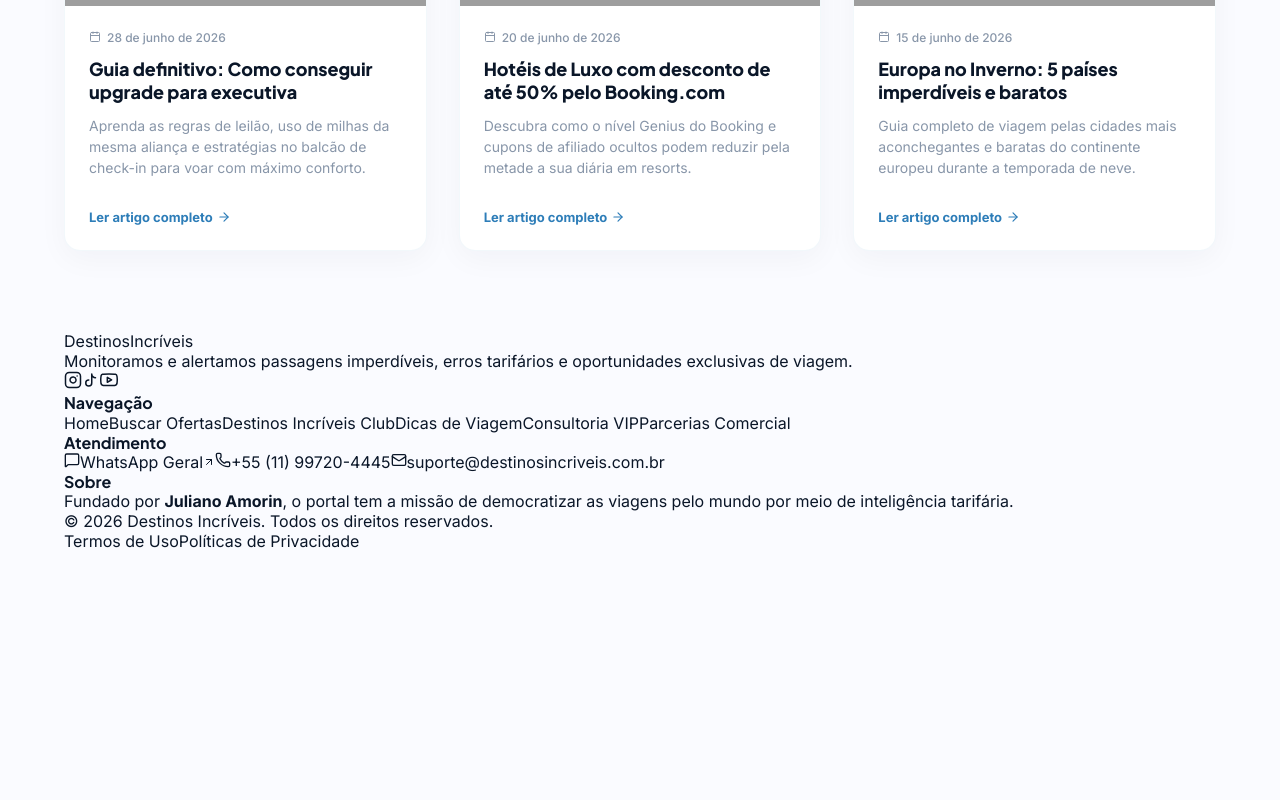
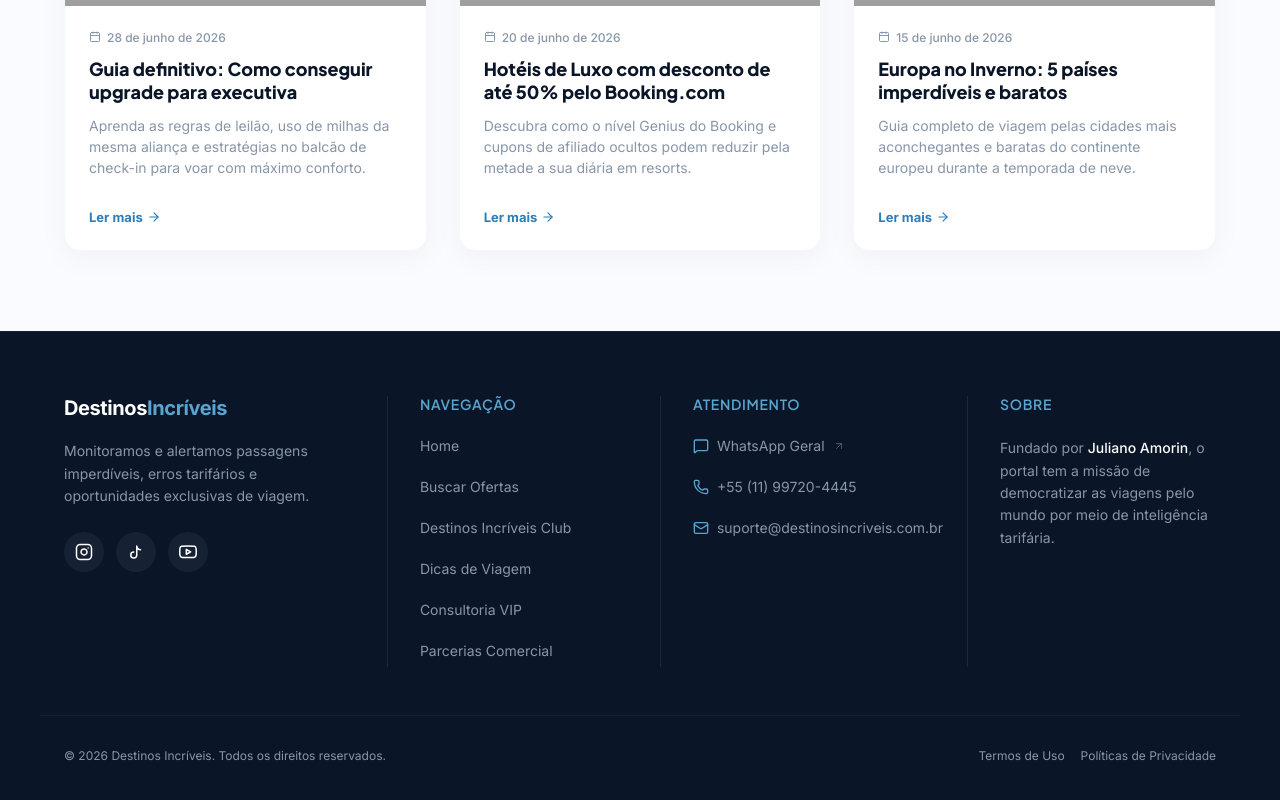
Before and after one commit to destinosincriveisofc/destinosincriveis, a Next.js app: page /blog in a window 1280 px wide. Shown: the part 1116-1916 px from the top of the page. Before the commit the page ends 1667 px from the top, so only its background shows below. Built offline with nearby package versions, Linux system fonts and the light colour scheme; grey boxes are pictures that could not be loaded.

Commit message:
fix: correção do footer, links de navegação e preço do clube R9,90

```diff
--- a/src/app/club/page.tsx
+++ b/src/app/club/page.tsx
@@ -36,7 +36,7 @@ export default function ClubPage() {
   const plans = [
     {
       name: "Assinatura Mensal",
-      price: "R$ 29,90",
+      price: "R$ 19,90",
       period: "por mês",
       description: "Ideal para testar e planejar sua próxima viagem.",
       link: "https://pay.kiwify.com.br/HFIXsiL",
--- a/src/components/BlogCard.tsx
+++ b/src/components/BlogCard.tsx
@@ -50,8 +50,8 @@ export default function BlogCard({ article }: BlogCardProps) {
         </p>
 
         <div className={styles.footer}>
-          <Link href={`/blog/${article.slug}`} className={styles.link}>
-            <span>Ler artigo completo</span>
+          <Link href="/blog" className={styles.link}>
+            <span>Ler mais</span>
             <ArrowRight size={14} className={styles.linkIcon} />
           </Link>
         </div>
--- /dev/null
+++ b/src/components/Footer.module.css
@@ -0,0 +1,175 @@
+.footer {
+  background-color: #0A1628;
+  color: #ffffff;
+  padding: 64px 0 48px 0;
+  border-top: 1px solid rgba(91, 164, 207, 0.1);
+  font-family: inherit;
+}
+
+.container {
+  max-width: 1200px;
+  margin: 0 auto;
+  padding: 0 24px;
+  display: grid;
+  grid-template-columns: 1fr;
+  gap: 32px;
+}
+
+@media (min-width: 768px) {
+  .container {
+    grid-template-columns: 1.2fr 1fr 1fr 1fr;
+    gap: 24px;
+  }
+}
+
+.column {
+  display: flex;
+  flex-direction: column;
+  gap: 16px;
+}
+
+/* Separação visual clara entre as colunas no desktop */
+@media (min-width: 768px) {
+  .borderLeft {
+    border-left: 1px solid rgba(255, 255, 255, 0.08);
+    padding-left: 32px;
+  }
+}
+
+.brand {
+  font-size: 1.25rem;
+  font-weight: 700;
+  letter-spacing: -0.02em;
+  color: #ffffff;
+  display: inline-block;
+  margin-bottom: 4px;
+}
+
+.logoHighlight {
+  color: #5BA4CF;
+}
+
+.brandDesc {
+  color: #8896A9;
+  font-size: 0.875rem;
+  line-height: 1.6;
+  max-width: 280px;
+}
+
+.founder {
+  color: #ffffff;
+  font-weight: 500;
+}
+
+.socials {
+  display: flex;
+  align-items: center;
+  gap: 12px;
+  margin-top: 8px;
+}
+
+.socialLink {
+  width: 40px;
+  height: 40px;
+  border-radius: 50%;
+  background-color: rgba(255, 255, 255, 0.05);
+  display: flex;
+  align-items: center;
+  justify-content: center;
+  color: #ffffff;
+  transition: all 0.3s ease;
+}
+
+.socialLink:hover {
+  background-color: #5BA4CF;
+  color: #0A1628;
+  transform: translateY(-2px);
+}
+
+.title {
+  font-size: 0.875rem;
+  font-weight: 600;
+  text-transform: uppercase;
+  letter-spacing: 0.05em;
+  color: #5BA4CF;
+  margin-bottom: 8px;
+}
+
+/* display: flex e gap: 16px nos grupos de links de navegação */
+.navGroup {
+  display: flex;
+  flex-direction: column;
+  gap: 16px;
+}
+
+/* display: block ou margin-bottom: 8px em cada link individual */
+.link {
+  display: block;
+  margin-bottom: 8px;
+  font-size: 0.875rem;
+  color: #8896A9;
+  transition: color 0.2s ease;
+  width: fit-content;
+}
+
+.link:hover {
+  color: #ffffff;
+}
+
+.supportLink {
+  display: flex;
+  align-items: center;
+  gap: 8px;
+  margin-bottom: 8px;
+  font-size: 0.875rem;
+  color: #8896A9;
+  transition: color 0.2s ease;
+  width: fit-content;
+}
+
+.supportLink:hover {
+  color: #ffffff;
+}
+
+.iconBlue {
+  color: #5BA4CF;
+  flex-shrink: 0;
+}
+
+.iconOpacity {
+  opacity: 0.5;
+}
+
+.bottomBar {
+  max-width: 1200px;
+  margin: 48px auto 0 auto;
+  padding: 32px 24px 0 24px;
+  border-top: 1px solid rgba(255, 255, 255, 0.05);
+  display: flex;
+  flex-direction: column;
+  gap: 16px;
+  font-size: 0.75rem;
+  color: #8896A9;
+}
+
+@media (min-width: 768px) {
+  .bottomBar {
+    flex-direction: row;
+    justify-content: space-between;
+    align-items: center;
+    gap: 0;
+  }
+}
+
+.bottomLinks {
+  display: flex;
+  gap: 16px;
+}
+
+.bottomLink {
+  transition: color 0.2s ease;
+}
+
+.bottomLink:hover {
+  color: #ffffff;
+}
--- a/src/components/Footer.tsx
+++ b/src/components/Footer.tsx
@@ -1,27 +1,28 @@
 import React from 'react';
 import Link from 'next/link';
 import { Mail, Phone, MessageSquare, ArrowUpRight } from 'lucide-react';
+import styles from './Footer.module.css';
 
 export default function Footer() {
   return (
-    <footer className="bg-[#0A1628] text-white py-16 border-t border-[#5BA4CF]/10">
-      <div className="container grid grid-cols-1 md:grid-cols-4 gap-12">
+    <footer className={styles.footer}>
+      <div className={styles.container}>
         {/* Brand */}
-        <div className="flex flex-col gap-4">
-          <Link href="/" className="text-xl font-bold tracking-tight text-white">
-            Destinos<span className="text-[#5BA4CF]">Incríveis</span>
+        <div className={styles.column}>
+          <Link href="/" className={styles.brand}>
+            Destinos<span className={styles.logoHighlight}>Incríveis</span>
           </Link>
-          <p className="text-[#8896A9] text-sm leading-relaxed max-w-xs">
+          <p className={styles.brandDesc}>
             Monitoramos e alertamos passagens imperdíveis, erros tarifários e oportunidades exclusivas de viagem.
           </p>
           {/* Social Links */}
-          <div className="flex items-center gap-3 mt-2">
+          <div className={styles.socials}>
             {/* Instagram */}
             <a
               href="https://www.instagram.com/destinosincriveis.ofc/"
               target="_blank"
               rel="noopener noreferrer"
-              className="w-10 h-10 rounded-full bg-white/5 flex items-center justify-center hover:bg-[#5BA4CF] hover:text-[#0A1628] transition-all"
+              className={styles.socialLink}
               aria-label="Instagram"
             >
               <svg xmlns="http://www.w3.org/2000/svg" width="18" height="18" viewBox="0 0 24 24" fill="none" stroke="currentColor" strokeWidth="2" strokeLinecap="round" strokeLinejoin="round">
@@ -35,7 +36,7 @@ export default function Footer() {
               href="https://www.tiktok.com/@destinosincriveis.ofc"
               target="_blank"
               rel="noopener noreferrer"
-              className="w-10 h-10 rounded-full bg-white/5 flex items-center justify-center hover:bg-[#5BA4CF] hover:text-[#0A1628] transition-all"
+              className={styles.socialLink}
               aria-label="TikTok"
             >
               <svg xmlns="http://www.w3.org/2000/svg" width="18" height="18" viewBox="0 0 24 24" fill="none" stroke="currentColor" strokeWidth="2" strokeLinecap="round" strokeLinejoin="round">
@@ -47,7 +48,7 @@ export default function Footer() {
               href="https://www.youtube.com/@destinosincriveis.oficial"
               target="_blank"
               rel="noopener noreferrer"
-              className="w-10 h-10 rounded-full bg-white/5 flex items-center justify-center hover:bg-[#5BA4CF] hover:text-[#0A1628] transition-all"
+              className={styles.socialLink}
               aria-label="YouTube"
             >
               <svg xmlns="http://www.w3.org/2000/svg" width="18" height="18" viewBox="0 0 24 24" fill="none" stroke="currentColor" strokeWidth="2" strokeLinecap="round" strokeLinejoin="round">
@@ -59,75 +60,75 @@ export default function Footer() {
         </div>
 
         {/* Quick Links */}
-        <div className="flex flex-col gap-4">
-          <h4 className="text-sm font-semibold uppercase tracking-wider text-[#5BA4CF]">Navegação</h4>
-          <nav className="flex flex-col gap-2.5">
-            <Link href="/" className="text-sm text-[#8896A9] hover:text-white transition-colors">
+        <div className={`${styles.column} ${styles.borderLeft}`}>
+          <h4 className={styles.title}>Navegação</h4>
+          <nav className={styles.navGroup}>
+            <Link href="/" className={styles.link}>
               Home
             </Link>
-            <Link href="/ofertas" className="text-sm text-[#8896A9] hover:text-white transition-colors">
+            <Link href="/ofertas" className={styles.link}>
               Buscar Ofertas
             </Link>
-            <Link href="/club" className="text-sm text-[#8896A9] hover:text-white transition-colors">
+            <Link href="/club" className={styles.link}>
               Destinos Incríveis Club
             </Link>
-            <Link href="/blog" className="text-sm text-[#8896A9] hover:text-white transition-colors">
+            <Link href="/blog" className={styles.link}>
               Dicas de Viagem
             </Link>
-            <Link href="/consultoria" className="text-sm text-[#8896A9] hover:text-white transition-colors">
+            <Link href="/consultoria" className={styles.link}>
               Consultoria VIP
             </Link>
-            <Link href="/parcerias" className="text-sm text-[#8896A9] hover:text-white transition-colors">
+            <Link href="/parcerias" className={styles.link}>
               Parcerias Comercial
             </Link>
           </nav>
         </div>
 
         {/* Support */}
-        <div className="flex flex-col gap-4">
-          <h4 className="text-sm font-semibold uppercase tracking-wider text-[#5BA4CF]">Atendimento</h4>
-          <div className="flex flex-col gap-3.5">
+        <div className={`${styles.column} ${styles.borderLeft}`}>
+          <h4 className={styles.title}>Atendimento</h4>
+          <div className={styles.navGroup}>
             <a
               href="https://wa.me/5511997204445"
               target="_blank"
               rel="noopener noreferrer"
-              className="flex items-center gap-2 text-sm text-[#8896A9] hover:text-white transition-colors"
+              className={styles.supportLink}
             >
-              <MessageSquare size={16} className="text-[#5BA4CF]" />
+              <MessageSquare size={16} className={styles.iconBlue} />
               <span>WhatsApp Geral</span>
-              <ArrowUpRight size={12} className="opacity-50" />
+              <ArrowUpRight size={12} className={styles.iconOpacity} />
             </a>
             <a
               href="tel:+5511997204445"
-              className="flex items-center gap-2 text-sm text-[#8896A9] hover:text-white transition-colors"
+              className={styles.supportLink}
             >
-              <Phone size={16} className="text-[#5BA4CF]" />
+              <Phone size={16} className={styles.iconBlue} />
               <span>+55 (11) 99720-4445</span>
             </a>
             <a
               href="mailto:suporte@destinosincriveis.com.br"
-              className="flex items-center gap-2 text-sm text-[#8896A9] hover:text-white transition-colors"
+              className={styles.supportLink}
             >
-              <Mail size={16} className="text-[#5BA4CF]" />
+              <Mail size={16} className={styles.iconBlue} />
               <span>suporte@destinosincriveis.com.br</span>
             </a>
           </div>
         </div>
 
         {/* Legal / Founder */}
-        <div className="flex flex-col gap-4">
-          <h4 className="text-sm font-semibold uppercase tracking-wider text-[#5BA4CF]">Sobre</h4>
-          <p className="text-sm text-[#8896A9] leading-relaxed">
-            Fundado por <strong className="text-white font-medium">Juliano Amorin</strong>, o portal tem a missão de democratizar as viagens pelo mundo por meio de inteligência tarifária.
+        <div className={`${styles.column} ${styles.borderLeft}`}>
+          <h4 className={styles.title}>Sobre</h4>
+          <p className={styles.brandDesc}>
+            Fundado por <strong className={styles.founder}>Juliano Amorin</strong>, o portal tem a missão de democratizar as viagens pelo mundo por meio de inteligência tarifária.
           </p>
         </div>
       </div>
 
-      <div className="container mt-12 pt-8 border-t border-white/5 flex flex-col md:flex-row items-center justify-between gap-4 text-xs text-[#8896A9]">
+      <div className={styles.bottomBar}>
         <p>© {new Date().getFullYear()} Destinos Incríveis. Todos os direitos reservados.</p>
-        <p className="flex gap-4">
-          <Link href="/" className="hover:text-white">Termos de Uso</Link>
-          <Link href="/" className="hover:text-white">Políticas de Privacidade</Link>
+        <p className={styles.bottomLinks}>
+          <Link href="/" className={styles.bottomLink}>Termos de Uso</Link>
+          <Link href="/" className={styles.bottomLink}>Políticas de Privacidade</Link>
         </p>
       </div>
     </footer>
--- a/src/components/OfferCard.tsx
+++ b/src/components/OfferCard.tsx
@@ -101,9 +101,7 @@ export default function OfferCard({ offer }: OfferCardProps) {
           </div>
 
           <a
-            href={offer.link}
-            target="_blank"
-            rel="noopener noreferrer"
+            href="/ofertas"
             className={styles.ctaButton}
           >
             <span>Ver oferta</span>
```
Also changed, not shown: src/app/page.tsx (+10 -14 lines), src/components/HeroSection.tsx (+3 -5 lines).
